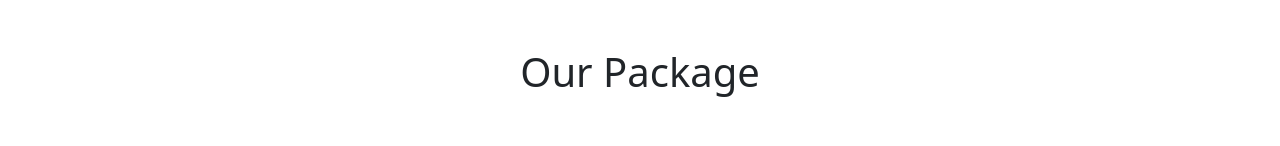
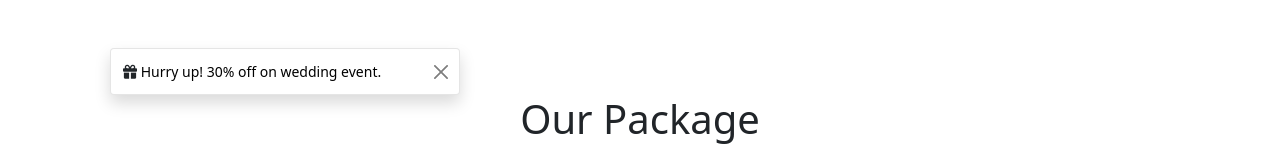
Before and after one commit to osman-goni-cse/Convention-Centre, a plain HTML site: page index.html in a window 1280 px wide. Shown: the part 594-740 px from the top of the page. Drawn offline with nearby package versions, Linux system fonts and the light colour scheme.

Commit message:
toast added

```diff
--- a/css/style.css
+++ b/css/style.css
@@ -21,6 +21,15 @@
   font-weight: bold;
 }
 /* Package CSS */
+
+.my-toast {
+  margin-left: 110px;
+}
+
+.my-toast span {
+  color: black;
+}
+
 .our-package {
   margin-top: 50px;
 }
--- a/index.html
+++ b/index.html
@@ -96,8 +96,24 @@
   <main>
     <!-- Package section -->
     <section class="package">
+
       <div class="our-package">
 
+        <!-- Toast Section -->
+        <section class="my-toast">
+          <div class="toast show align-items-center" role="alert" aria-live="assertive" aria-atomic="true">
+            <div class="d-flex">
+              <div class="toast-body">
+                <i class="fas fa-gift"></i> <span>
+                  Hurry up! 30% off on wedding event.
+                </span>
+            </div>
+              <button type="button" class="btn-close me-2 m-auto" data-bs-dismiss="toast" aria-label="Close"></button>
+            </div>
+          </div>
+        </section>
+
+        <!-- Our Package -->
         <h1 class="text-center mb-5">Our Package</h1>
 
         <div class="container">
```
